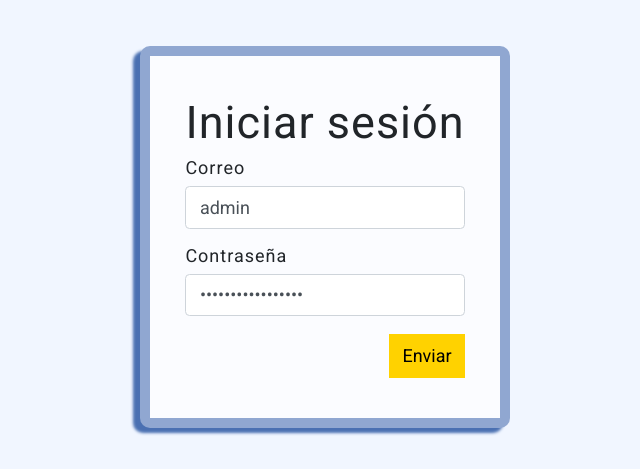
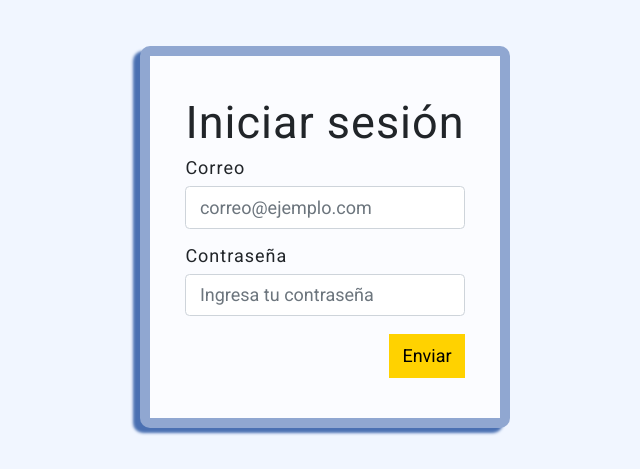
Before and after one commit to Rukusu/Resuelve, a PHP site: page / in a window 1280 px wide. Shown: the part 163-632 px from the top of the page, without its empty margins (315-955 px from the left). Run offline with PHP 8.4, Linux system fonts and the light colour scheme; some libraries are stand-ins or nearby versions.

Commit message:
Actaulización index
Quitamos los valores de prueba

```diff
--- a/index.php
+++ b/index.php
@@ -14,11 +14,11 @@ include 'header.php';
 			<form>
 				<div class="form-group">
 			    	<label for="in-correo">Correo</label>
-			    	<input type="input" class="form-control" id="in-correo" name="in-correo"  placeholder="correo@ejemplo.com" value="admin">
+			    	<input type="input" class="form-control" id="in-correo" name="in-correo"  placeholder="correo@ejemplo.com" value="">
 				</div>
 				<div class="form-group">
 			  		<label for="in-pass">Contraseña</label>
-			    	<input type="password" class="form-control" id="in-pass" name="in-pass" placeholder="Ingresa tu contraseña" value="pruebaresuelve123">
+			    	<input type="password" class="form-control" id="in-pass" name="in-pass" placeholder="Ingresa tu contraseña" value="">
 				</div>
 				<p class="errorLogin"></p>
 				<button type="button" id="btnEnviar" class="botonAmarillo float-right">Enviar</button>
```
